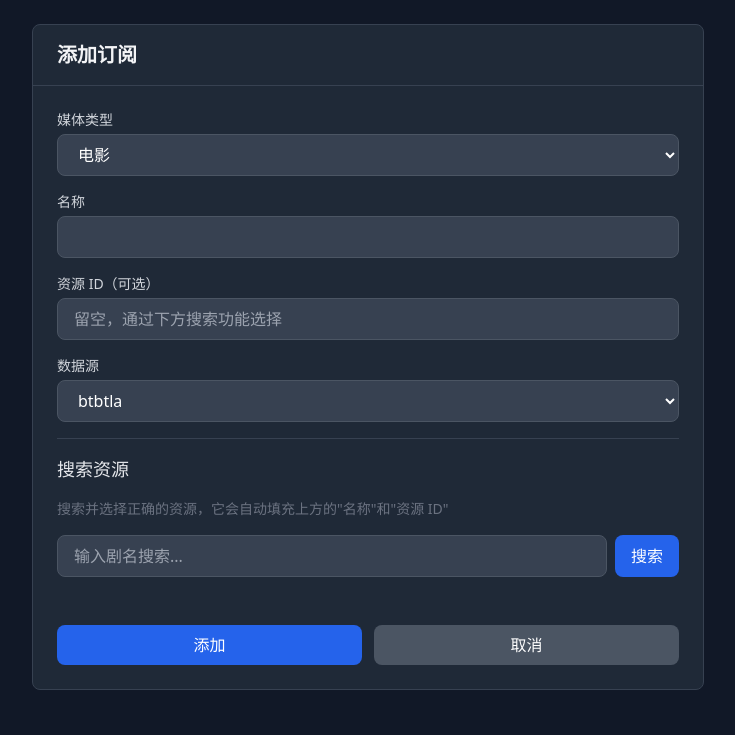
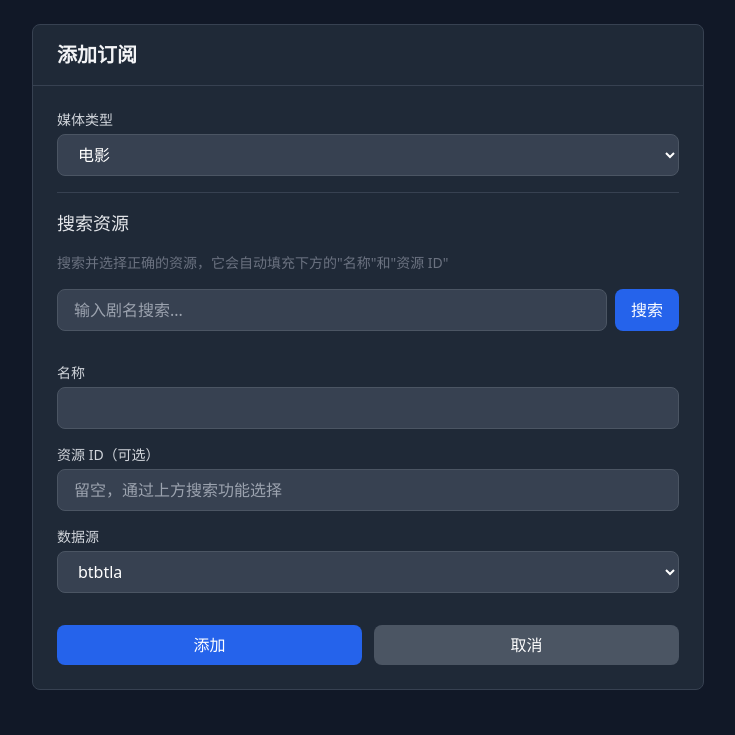
Before and after one commit to JasperJiang/VidSpectre, a Flask app: page /subscription/add in a window 1280 px wide. Shown: the part 65-800 px from the top of the page, without its empty margins (272-1007 px from the left). Run offline with Flask 3, Linux system fonts and the light colour scheme; some libraries are stand-ins or nearby versions.

Commit message:
fix: correct form order: media type -> search -> name/ID
Co-Authored-By: Claude Opus 4.6 <noreply@anthropic.com>

```diff
--- a/templates/subscription.html
+++ b/templates/subscription.html
@@ -24,6 +24,22 @@
                     </select>
                 </div>
 
+                <hr class="border-gray-700">
+
+                <h3 class="text-lg font-medium text-gray-200">搜索资源</h3>
+                <p class="text-sm text-gray-500 mb-4">搜索并选择正确的资源，它会自动填充下方的"名称"和"资源 ID"</p>
+
+                <div class="flex gap-2 mb-4">
+                    <input type="text" id="search-keyword"
+                           class="flex-1 bg-gray-700 border border-gray-600 rounded-lg px-4 py-2 text-white"
+                           placeholder="输入剧名搜索...">
+                    <button type="button" onclick="searchMedia()"
+                            class="bg-blue-600 hover:bg-blue-700 text-white px-4 py-2 rounded-lg">
+                        搜索
+                    </button>
+                </div>
+                <div id="search-results" class="bg-gray-700 rounded-lg overflow-hidden mb-4"></div>
+
                 <div>
                     <label class="block text-sm font-medium text-gray-300 mb-1">名称</label>
                     <input type="text" name="media_name" required
@@ -34,7 +50,7 @@
                     <label class="block text-sm font-medium text-gray-300 mb-1">资源 ID（可选）</label>
                     <input type="text" name="media_id"
                            class="w-full bg-gray-700 border border-gray-600 rounded-lg px-4 py-2 text-white"
-                           placeholder="留空，通过下方搜索功能选择">
+                           placeholder="留空，通过上方搜索功能选择">
                 </div>
 
                 <div>
@@ -43,22 +59,6 @@
                         <option value="btbtla" selected>btbtla</option>
                     </select>
                 </div>
-
-                <hr class="border-gray-700">
-
-                <h3 class="text-lg font-medium text-gray-200">搜索资源</h3>
-                <p class="text-sm text-gray-500 mb-4">搜索并选择正确的资源，它会自动填充上方的"名称"和"资源 ID"</p>
-
-                <div class="flex gap-2 mb-4">
-                    <input type="text" id="search-keyword"
-                           class="flex-1 bg-gray-700 border border-gray-600 rounded-lg px-4 py-2 text-white"
-                           placeholder="输入剧名搜索...">
-                    <button type="button" onclick="searchMedia()"
-                            class="bg-blue-600 hover:bg-blue-700 text-white px-4 py-2 rounded-lg">
-                        搜索
-                    </button>
-                </div>
-                <div id="search-results" class="bg-gray-700 rounded-lg overflow-hidden mb-6"></div>
 
                 <div class="flex gap-3 pt-4">
                     <button type="submit"
```
